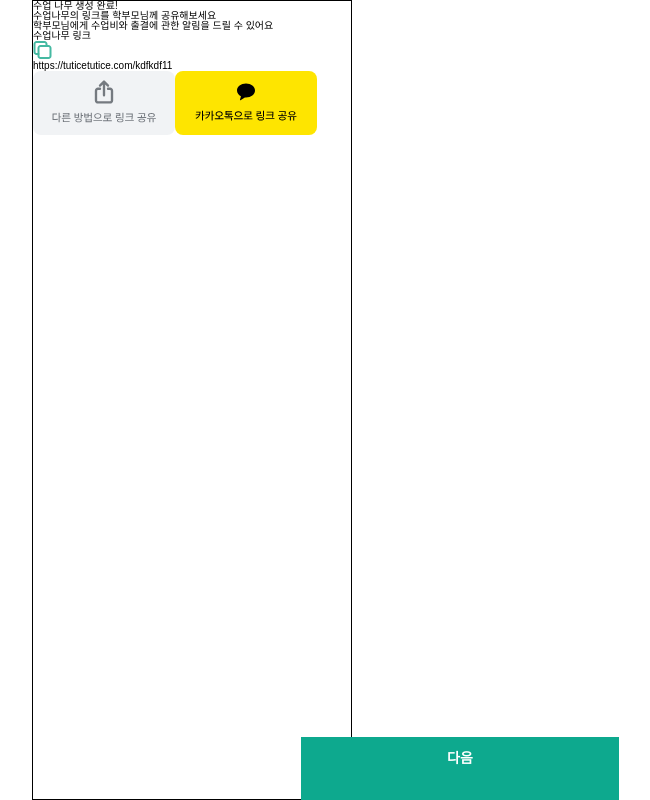
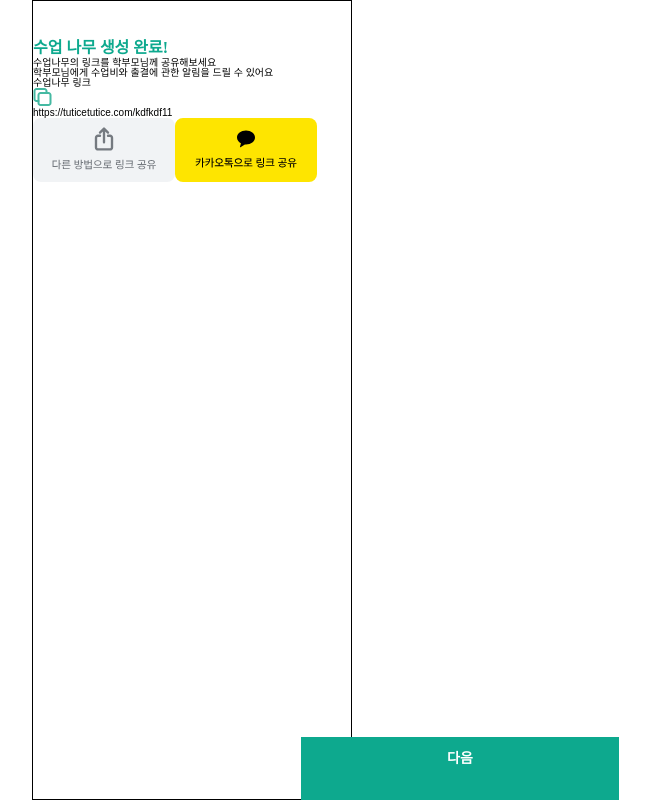
Before and after one commit to Gwasuwon-shot/Tutice_Client, a React (Vite) app: page /lesson-share in a window 1280 px wide. Shown: the whole page, without its empty margins (448-1098 px from the left). Built offline with nearby package versions, Linux system fonts and the light colour scheme; a web font is replaced by a local one; what recoil-persist would draw is missing.

Commit message:
[ etc ] 공유 페이지 수정 중

```diff
--- a/src/pages/LessonShare.tsx
+++ b/src/pages/LessonShare.tsx
@@ -1,4 +1,5 @@
 import { useNavigate } from "react-router-dom";
+import { styled } from "styled-components";
 import { CopylessonShareIc, KakaoLessonShareIc, ShareOthersLessonShareIc } from "../assets";
 import BottomButton from "../components/common/BottomButton";
 
@@ -10,7 +11,7 @@ export default function LessonShare() {
   }
   return (
     <>
-      <p>수업 나무 생성 완료!</p>
+      <LessonTreeSuccess>수업 나무 생성 완료!</LessonTreeSuccess>
       <h1>수업나무의 링크를 학부모님께 공유해보세요</h1>
       <p>학부모님에게 수업비와 출결에 관한 알림을 드릴 수 있어요</p>
 
@@ -28,3 +29,10 @@ export default function LessonShare() {
     </>
   );
 }
+
+const LessonTreeSuccess = styled.p`
+  margin-top: 3.7rem;
+
+  color: ${({ theme }) => theme.colors.green5};
+  ${({ theme }) => theme.fonts.title02};
+`;
```
